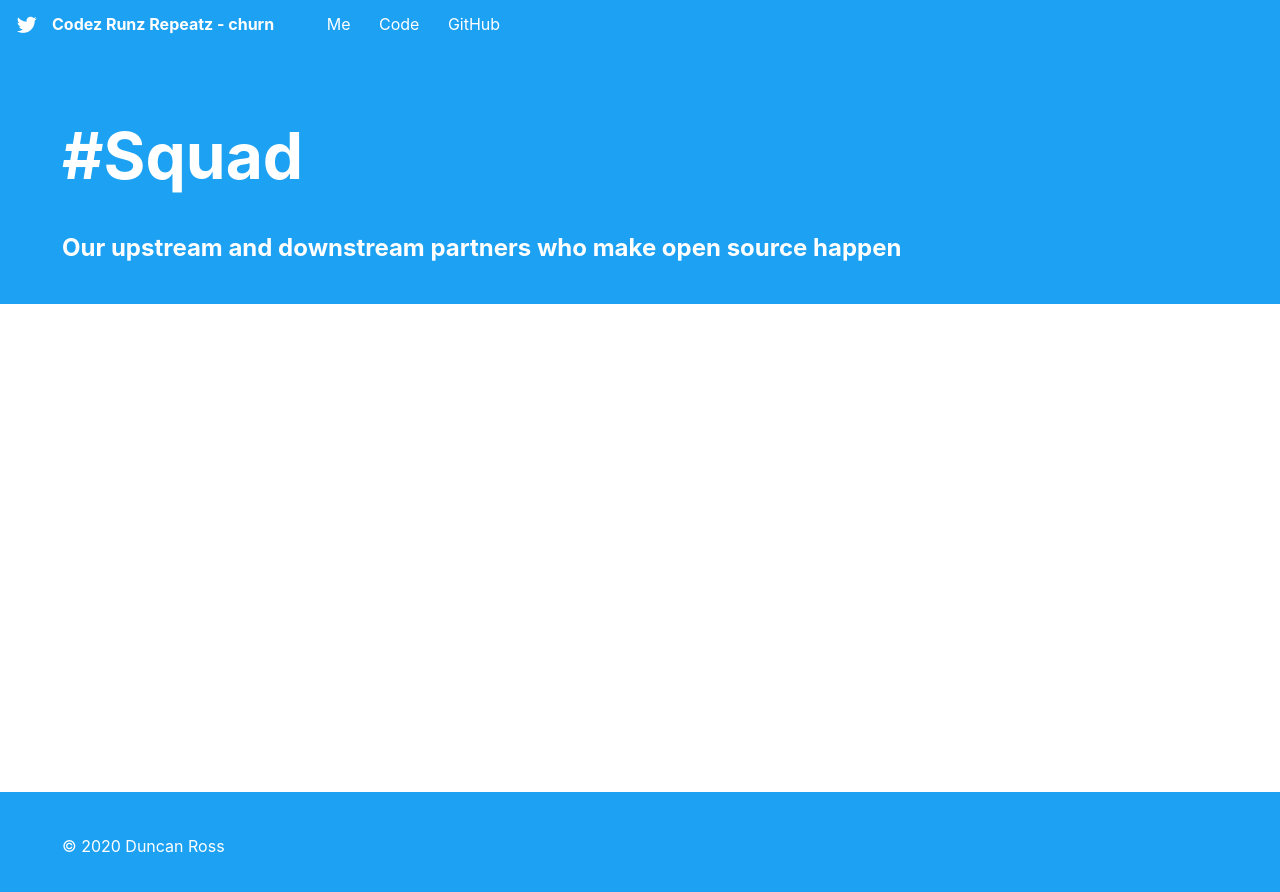
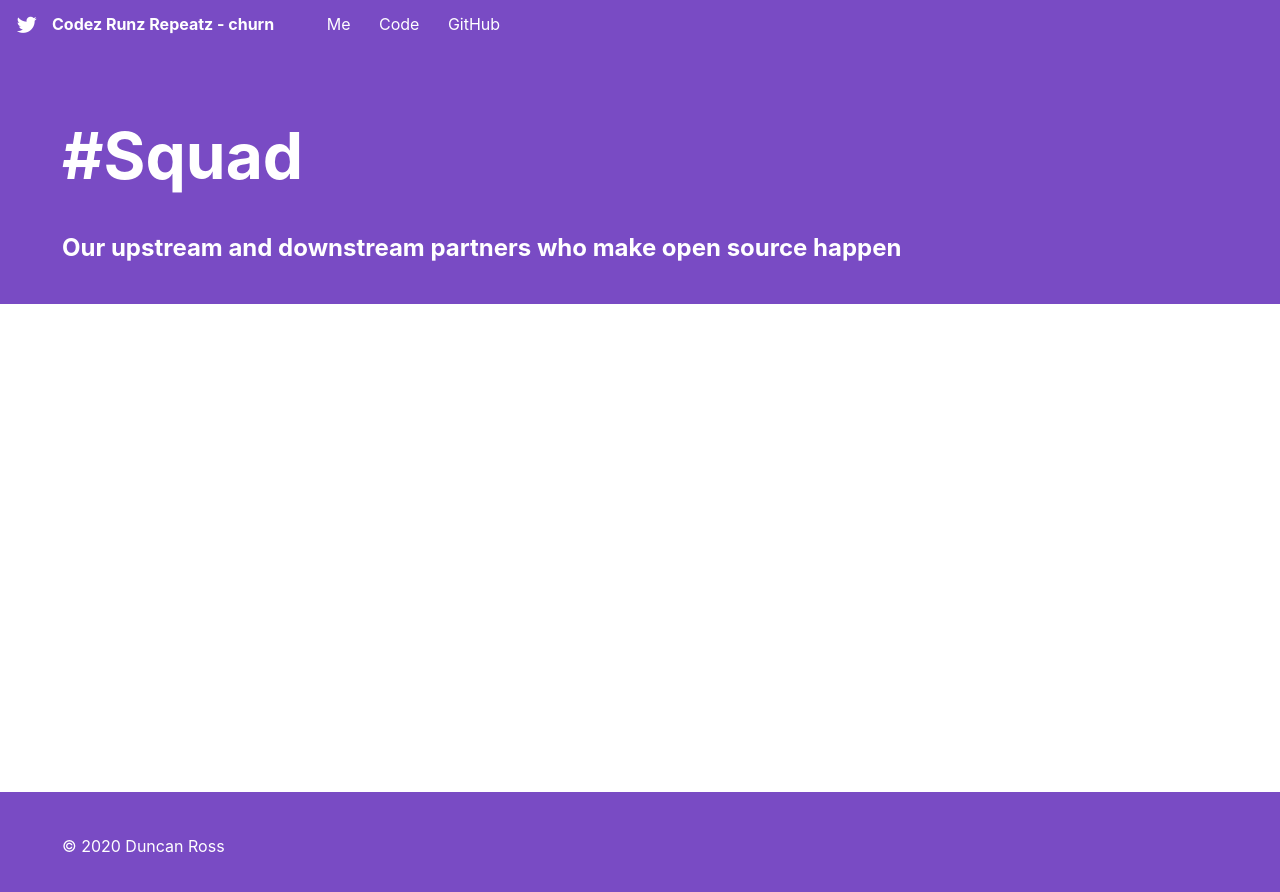
Before and after one commit to codez-runz-repeatz/codez-runz-repeatz.github.io, a Jekyll site: the page built from repeat.html, in a window 1280 px wide. Shown: the top 892 px of the page. Built offline with Jekyll 4.4.1, drawn with Linux system fonts in a browser that asks for light colours; some web fonts are replaced.

Commit message:
purple for me

```diff
--- a/css/memberships.css
+++ b/css/memberships.css
@@ -145,6 +145,21 @@ a.membership-handle:hover, a.membership-handle:active {
 	}
 }
 
+nav {
+	background-color: var(--tw-color-putple-medium);
+	padding: var(--feather-grid-xsmall);
+	width: 100%;
+	position: fixed;
+	z-index: 2;
+	overflow-y: visible;
+  }
+
+/* Media queries */
+.header, .footer {
+	background-color: var(--tw-color-purple-medium);
+	color: white;
+  }
+
 /* Membership card layout: less than 620px */
 
 @media (max-width: 620px) {
```
